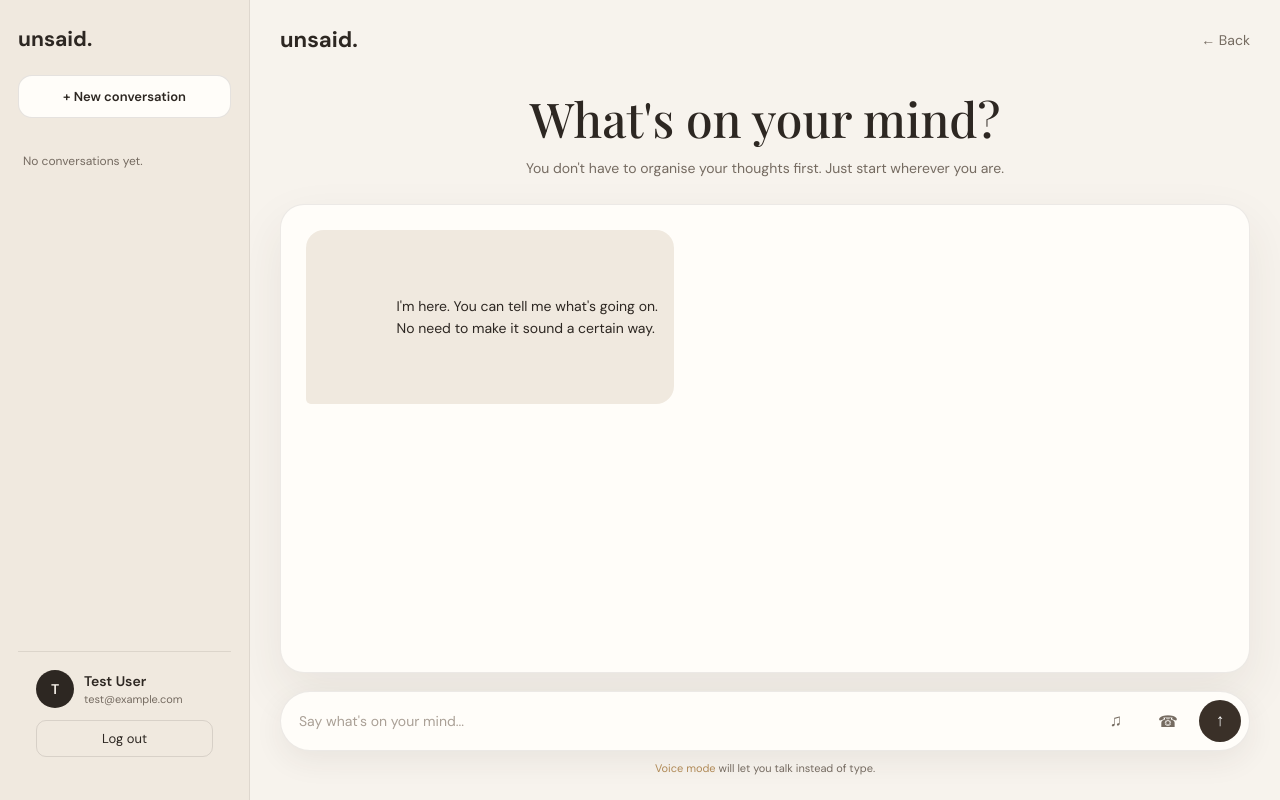
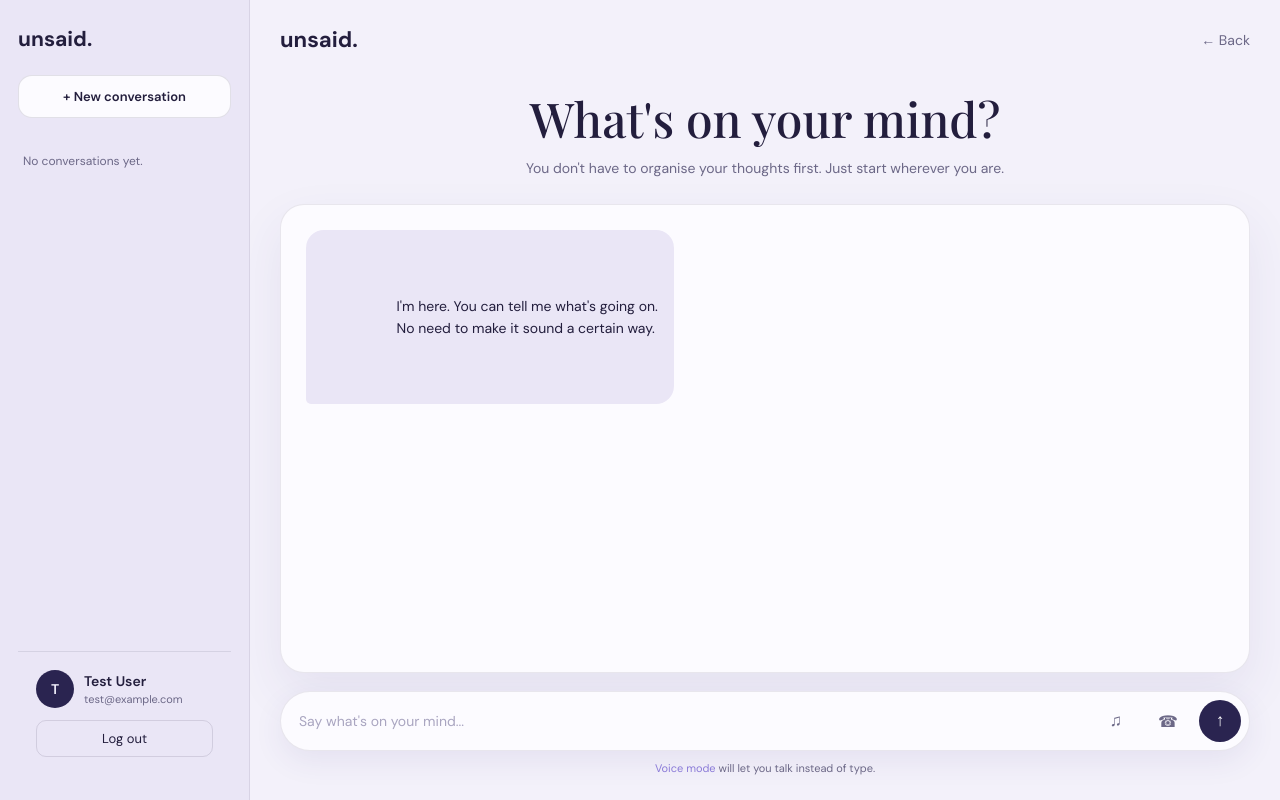
Before and after one commit to YolandaMbande/Unsaid, a Laravel app: page /chat in a window 1280 px wide. Run offline with Laravel 12, Linux system fonts and the light colour scheme; a user stored in the database is signed in; data comes from the database, SQL or seed files in the repository; data that the repository does not hold is empty; style sheets or scripts are compiled from the project's sources; some web fonts are replaced.

Commit message:
Update chat.css

```diff
--- a/resources/css/chat.css
+++ b/resources/css/chat.css
@@ -5,13 +5,17 @@
         }
 
         :root {
-            --background: #f7f3ed;
-            --surface: #fffdf9;
-            --text: #2d2722;
-            --muted: #756b61;
-            --accent: #b08a57;
-            --accent-dark: #8c6a3f;
-            --border: rgba(45, 39, 34, 0.09);
+            --background: #f3f1fa;
+            --surface: #fcfbff;
+            --sidebar: #eae6f6;
+            --soft: #eae6f6;
+            --ink: #2a2450;
+            --text: #231e3d;
+            --muted: #6c6887;
+            --accent: #8b7bd8;
+            --accent-dark: #6a58bf;
+            --border: rgba(35, 30, 61, 0.09);
+            --shadow: rgba(62, 46, 130, 0.08);
         }
 
         html,
@@ -57,7 +61,7 @@
 
             padding: 25px 18px;
 
-            background: #f0e9df;
+            background: var(--sidebar);
             border-right: 1px solid var(--border);
         }
 
@@ -86,7 +90,7 @@
 
             padding: 12px 15px;
 
-            border: 1px solid rgba(45, 39, 34, 0.12);
+            border: 1px solid rgba(35, 30, 61, 0.12);
             border-radius: 14px;
 
             background: var(--surface);
@@ -355,13 +359,13 @@
             border-radius: 24px;
 
             box-shadow:
-                0 20px 50px rgba(58, 48, 40, 0.08);
+                0 20px 50px var(--shadow);
 
             overflow-y: auto;
             overflow-x: hidden;
 
             scrollbar-width: thin;
-            scrollbar-color: #cfc3b5 transparent;
+            scrollbar-color: #cdc6e6 transparent;
         }
 
 
@@ -376,14 +380,14 @@
 
 
         .chat-window::-webkit-scrollbar-thumb {
-            background: #cfc3b5;
+            background: #cdc6e6;
 
             border-radius: 20px;
         }
 
 
         .chat-window::-webkit-scrollbar-thumb:hover {
-            background: #b8aa9a;
+            background: #b3aad6;
         }
 
 
@@ -420,14 +424,14 @@
 
 
         .ai .bubble {
-            background: #f0e9df;
+            background: var(--soft);
 
             border-bottom-left-radius: 5px;
         }
 
 
         .user .bubble {
-            background: #3a3028;
+            background: var(--ink);
 
             color: white;
 
@@ -471,7 +475,7 @@
             border-radius: 50px;
 
             box-shadow:
-                0 10px 30px rgba(58, 48, 40, 0.07);
+                0 10px 30px var(--shadow);
         }
 
 
@@ -492,7 +496,7 @@
 
 
         .chat-form input::placeholder {
-            color: #aaa096;
+            color: #a9a5c0;
         }
 
 
@@ -533,7 +537,7 @@
 
 
         .send-button {
-            background: #3a3028;
+            background: var(--ink);
 
             color: white;
         }
@@ -938,7 +953,7 @@
 .sidebar-account {
     margin-top: auto;
     padding: 18px;
-    border-top: 1px solid rgba(45, 39, 34, 0.1);
+    border-top: 1px solid rgba(35, 30, 61, 0.1);
 }
 
 .account-details {
@@ -960,8 +975,8 @@
 
     border-radius: 50%;
 
-    background: #2d2722;
-    color: #f8f3eb;
+    background: var(--ink);
+    color: #f6f4ff;
 
     font-size: 14px;
     font-weight: 600;
@@ -1002,7 +1017,7 @@
 
     padding: 9px 12px;
 
-    border: 1px solid rgba(45, 39, 34, 0.12);
+    border: 1px solid rgba(35, 30, 61, 0.12);
     border-radius: 10px;
 
     background: transparent;
```
Also changed, not shown: other parts of resources/css/chat.css (+49 -38 lines).
